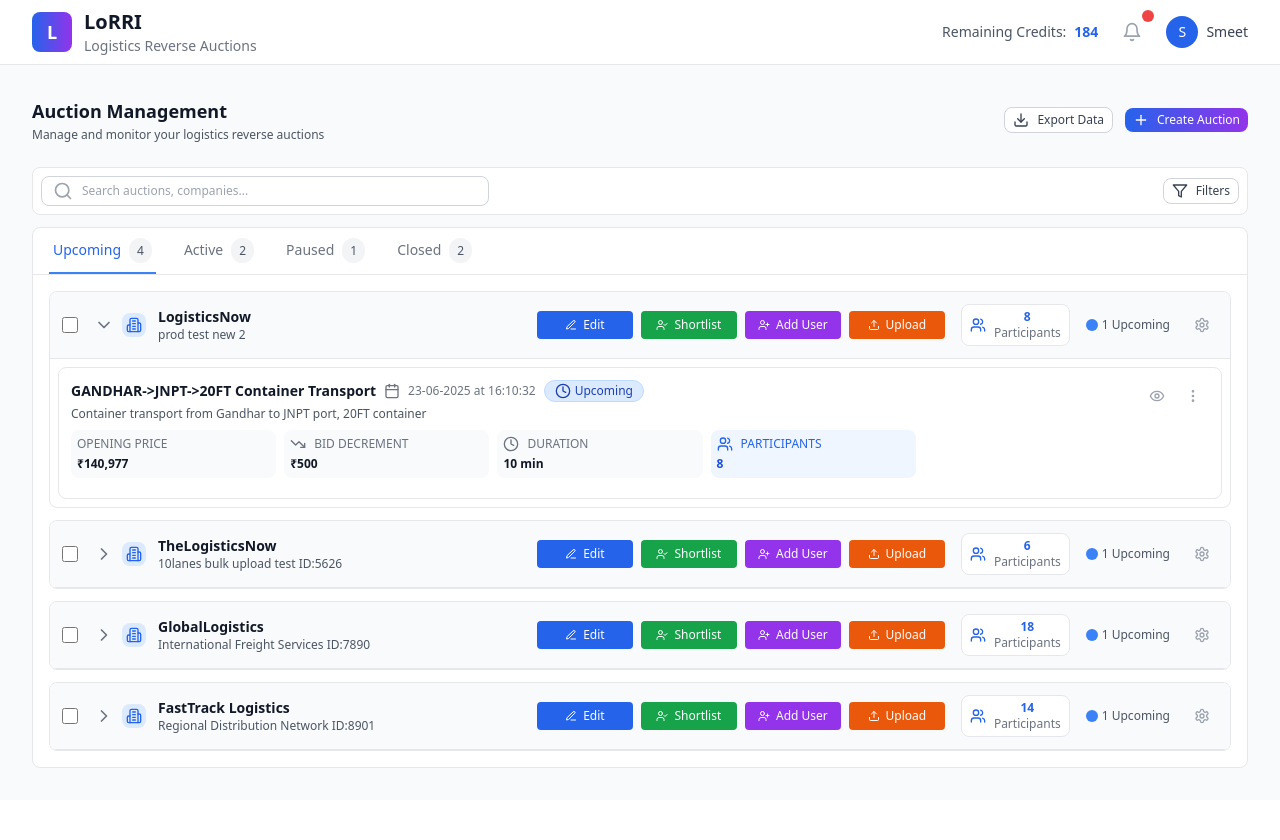
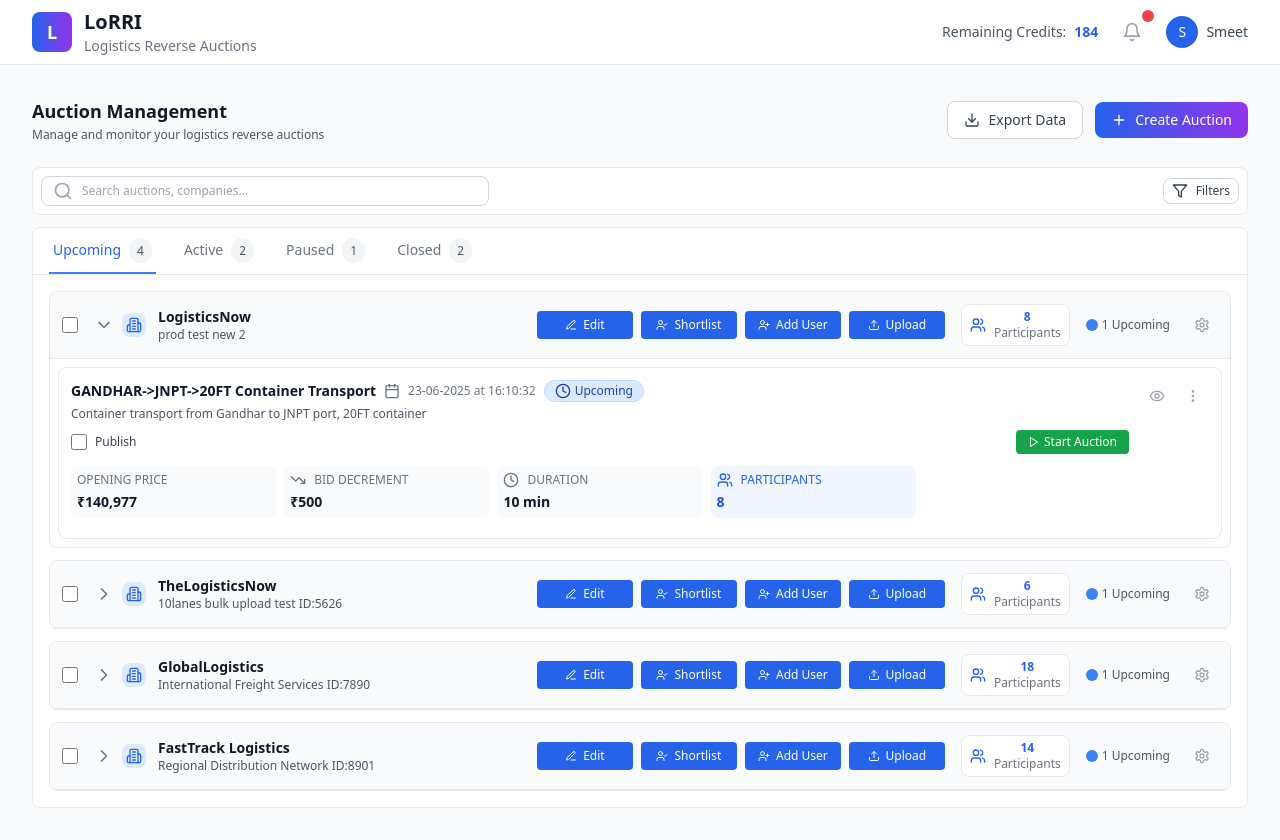
Before and after one commit to akhil-ln/auctionmockup, a React (Vite) app: page / in a window 1280 px wide. Before the commit the page ends 800 px from the top, so only its background shows below. Built offline with nearby package versions, Linux system fonts and the light colour scheme.

Commit message:
Improve auction interface with requested changes

```diff
--- a/src/App.tsx
+++ b/src/App.tsx
@@ -324,11 +324,11 @@ function App() {
           </div>
 
           <div className="flex items-center space-x-3">
-            <button className="inline-flex items-center px-2 py-1 border border-gray-300 rounded-lg text-xs font-medium text-gray-700 bg-white hover:bg-gray-50 transition-colors">
+            <button className="inline-flex items-center px-4 py-2 border border-gray-300 rounded-lg text-sm font-medium text-gray-700 bg-white hover:bg-gray-50 transition-colors">
               <Download className="w-4 h-4 mr-2" />
               Export Data
             </button>
-            <button className="inline-flex items-center px-2 py-1 bg-gradient-to-r from-blue-600 to-purple-600 text-white rounded-lg text-xs font-medium hover:from-blue-700 hover:to-purple-700 transition-all transform hover:scale-105">
+            <button className="inline-flex items-center px-4 py-2 bg-gradient-to-r from-blue-600 to-purple-600 text-white rounded-lg text-sm font-medium hover:from-blue-700 hover:to-purple-700 transition-all transform hover:scale-105">
               <Plus className="w-4 h-4 mr-2" />
               Create Auction
             </button>
@@ -486,17 +486,17 @@ function App() {
                               <span className="hidden xl:inline">Edit</span>
                               <span className="xl:hidden">Edit</span>
                             </button>
-                            <button className="inline-flex items-center justify-center px-3 py-1.5 bg-green-600 text-white rounded text-xs font-medium hover:bg-green-700 transition-colors w-24">
+                            <button className="inline-flex items-center justify-center px-3 py-1.5 bg-blue-600 text-white rounded text-xs font-medium hover:bg-blue-700 transition-colors w-24">
                               <UserCheck className="w-3 h-3 mr-1.5" />
                               <span className="hidden xl:inline">Shortlist</span>
                               <span className="xl:hidden">List</span>
                             </button>
-                            <button className="inline-flex items-center justify-center px-3 py-1.5 bg-purple-600 text-white rounded text-xs font-medium hover:bg-purple-700 transition-colors w-24">
+                            <button className="inline-flex items-center justify-center px-3 py-1.5 bg-blue-600 text-white rounded text-xs font-medium hover:bg-blue-700 transition-colors w-24">
                               <UserPlus className="w-3 h-3 mr-1.5" />
                               <span className="hidden xl:inline">Add User</span>
                               <span className="xl:hidden">Add</span>
                             </button>
-                            <button className="inline-flex items-center justify-center px-3 py-1.5 bg-orange-600 text-white rounded text-xs font-medium hover:bg-orange-700 transition-colors w-24">
+                            <button className="inline-flex items-center justify-center px-3 py-1.5 bg-blue-600 text-white rounded text-xs font-medium hover:bg-blue-700 transition-colors w-24">
                               <Upload className="w-3 h-3 mr-1.5" />
                               <span className="hidden xl:inline">Upload</span>
                               <span className="xl:hidden">Upload</span>
@@ -568,15 +568,15 @@ function App() {
                             <Edit3 className="w-3 h-3 mr-1" />
                             Edit
                           </button>
-                          <button className="inline-flex items-center px-2 py-1 bg-green-600 text-white rounded text-xs font-medium hover:bg-green-700 transition-colors">
+                          <button className="inline-flex items-center px-2 py-1 bg-blue-600 text-white rounded text-xs font-medium hover:bg-blue-700 transition-colors">
                             <UserCheck className="w-3 h-3 mr-1" />
                             Shortlist
                           </button>
-                          <button className="inline-flex items-center px-2 py-1 bg-purple-600 text-white rounded text-xs font-medium hover:bg-purple-700 transition-colors">
+                          <button className="inline-flex items-center px-2 py-1 bg-blue-600 text-white rounded text-xs font-medium hover:bg-blue-700 transition-colors">
                             <UserPlus className="w-3 h-3 mr-1" />
                             Add User
                           </button>
-                          <button className="inline-flex items-center px-2 py-1 bg-orange-600 text-white rounded text-xs font-medium hover:bg-orange-700 transition-colors">
+                          <button className="inline-flex items-center px-2 py-1 bg-blue-600 text-white rounded text-xs font-medium hover:bg-blue-700 transition-colors">
                             <Upload className="w-3 h-3 mr-1" />
                             Upload
                           </button>
@@ -610,12 +610,60 @@ function App() {
 
                                   <p className="text-gray-600 mb-2 text-xs">{auction.description}</p>
 
+                                  {/* Publish Checkbox and Action Buttons */}
+                                  <div className="flex items-center justify-between mb-3">
+                                    <div className="flex items-center space-x-2">
+                                      <input
+                                        type="checkbox"
+                                        id={`publish-${auction.id}`}
+                                        className="w-4 h-4 text-blue-600 border-gray-300 rounded focus:ring-blue-500"
+                                        defaultChecked={auction.status !== 'upcoming'}
+                                      />
+                                      <label htmlFor={`publish-${auction.id}`} className="text-xs font-medium text-gray-700">
+                                        Publish
+                                      </label>
+                                    </div>
+
+                                    <div className="flex items-center space-x-2">
+                                      {auction.status === 'upcoming' && (
+                                        <button className="inline-flex items-center px-3 py-1 bg-green-600 text-white rounded text-xs font-medium hover:bg-green-700 transition-colors">
+                                          <Play className="w-3 h-3 mr-1" />
+                                          Start Auction
+                                        </button>
+                                      )}
+                                      {auction.status === 'active' && (
+                                        <>
+                                          <button className="inline-flex items-center px-3 py-1 bg-yellow-600 text-white rounded text-xs font-medium hover:bg-yellow-700 transition-colors">
+                                            <Pause className="w-3 h-3 mr-1" />
+                                            Pause
+                                          </button>
+                                          <button className="inline-flex items-center px-3 py-1 bg-red-600 text-white rounded text-xs font-medium hover:bg-red-700 transition-colors">
+                                            <CheckCircle className="w-3 h-3 mr-1" />
+                                            Close Auction
+                                          </button>
+                                        </>
+                                      )}
+                                      {auction.status === 'paused' && (
+                                        <>
+                                          <button className="inline-flex items-center px-3 py-1 bg-green-600 text-white rounded text-xs font-medium hover:bg-green-700 transition-colors">
+                                            <Play className="w-3 h-3 mr-1" />
+                                            Resume
+                                          </button>
+                                          <button className="inline-flex items-center px-3 py-1 bg-red-600 text-white rounded text-xs font-medium hover:bg-red-700 transition-colors">
+                                            <CheckCircle className="w-3 h-3 mr-1" />
+                                            Close Auction
+                                          </button>
+                                        </>
+                                      )}
+                                    </div>
+                                  </div>
+
                                   <div className="grid grid-cols-2 sm:grid-cols-3 lg:grid-cols-5 gap-2">
                                     <div className="bg-gray-50 rounded-lg p-1.5">
                                       <div className="flex items-center space-x-2 mb-1">
                                         <span className="text-xs font-medium text-gray-500 uppercase">Opening Price</span>
                                       </div>
-                                      <p className="text-xs font-semibold text-gray-900">₹{auction.openingPrice.toLocaleString()}</p>
+                                      <p className="text-sm font-bold text-gray-900">₹{auction.openingPrice.toLocaleString()}</p>
                                     </div>
 
                                     {auction.currentBid && (
@@ -624,7 +672,7 @@ function App() {
                                           <TrendingDown className="w-4 h-4 text-green-600" />
                                           <span className="text-xs font-medium text-green-600 uppercase">Current Bid</span>
                                         </div>
-                                        <p className="text-xs font-semibold text-green-700">₹{auction.currentBid.toLocaleString()}</p>
+                                        <p className="text-sm font-bold text-green-700">₹{auction.currentBid.toLocaleString()}</p>
                                       </div>
                                     )}
 
@@ -633,7 +681,7 @@ function App() {
                                         <TrendingDown className="w-4 h-4 text-gray-500" />
                                         <span className="text-xs font-medium text-gray-500 uppercase">Bid Decrement</span>
                                       </div>
-                                      <p className="text-xs font-semibold text-gray-900">₹{auction.bidDecrement}</p>
+                                      <p className="text-sm font-bold text-gray-900">₹{auction.bidDecrement}</p>
                                     </div>
 
                                     <div className="bg-gray-50 rounded-lg p-1.5">
@@ -641,7 +689,7 @@ function App() {
                                         <Clock className="w-4 h-4 text-gray-500" />
                                         <span className="text-xs font-medium text-gray-500 uppercase">Duration</span>
                                       </div>
-                                      <p className="text-xs font-semibold text-gray-900">{auction.duration} min</p>
+                                      <p className="text-sm font-bold text-gray-900">{auction.duration} min</p>
                                     </div>
 
                                     {/* Individual Auction Participants - Prominent */}
@@ -650,7 +698,7 @@ function App() {
                                         <Users className="w-4 h-4 text-blue-600" />
                                         <span className="text-xs font-medium text-blue-600 uppercase">Participants</span>
                                       </div>
-                                      <p className="text-xs font-semibold text-blue-700">{auction.participants}</p>
+                                      <p className="text-sm font-bold text-blue-700">{auction.participants}</p>
                                     </div>
                                   </div>
                                 </div>
```
